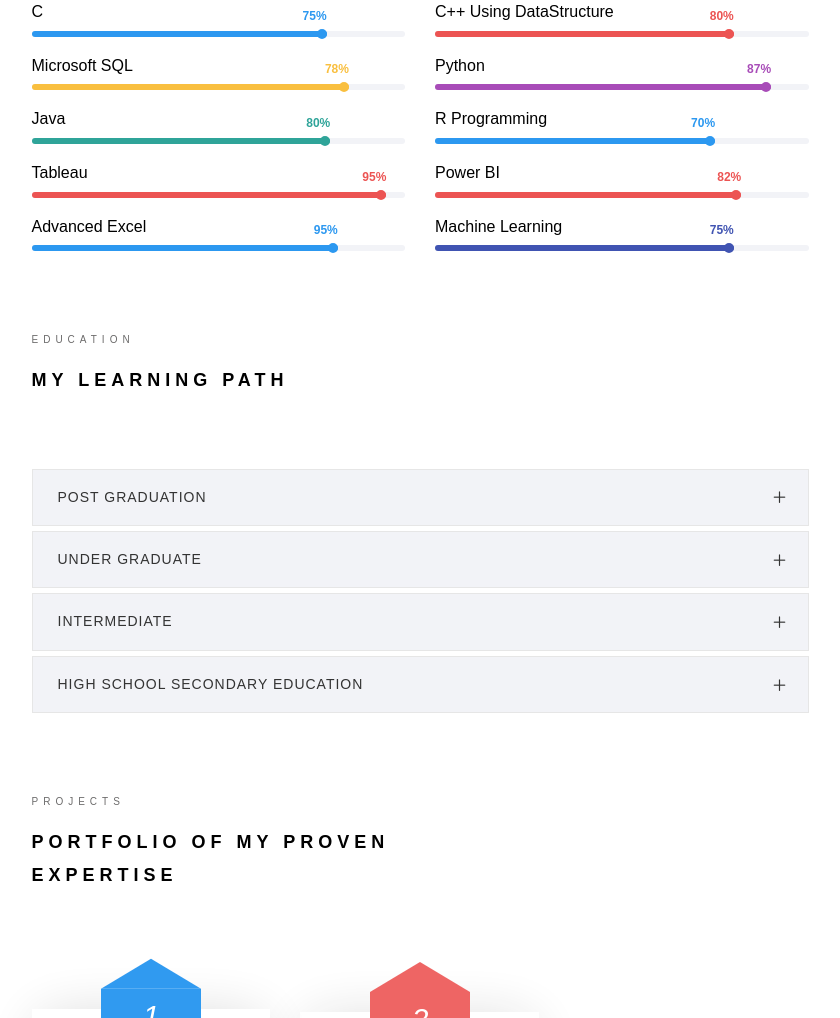
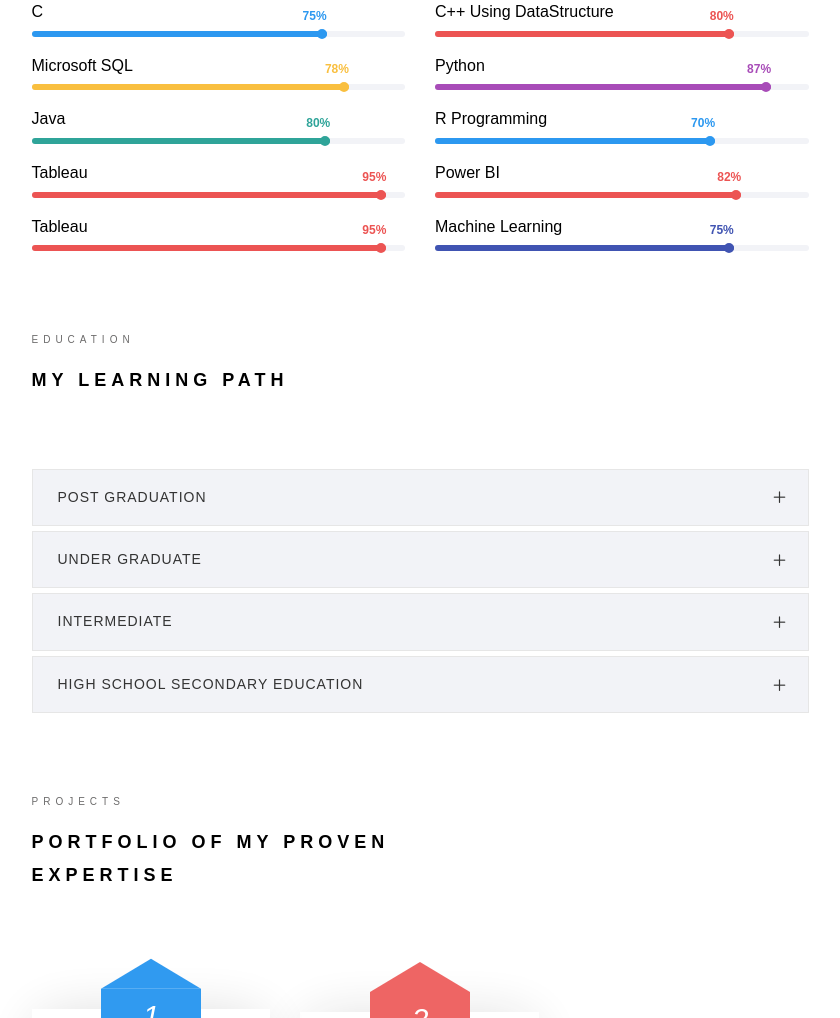
Before and after one commit to KavithaMutha22/Portfolio, a plain HTML site: page index.html in a window 1280 px wide. Shown: the part 1513-2531 px from the top of the page, without its empty margins (370-1210 px from the left). Drawn offline with Linux system fonts and the light colour scheme; a web font is replaced by a local one.

Commit message:
index.html
Signed-off-by: KavithaMutha22 <159529276+KavithaMutha22@users.noreply.github.com>

```diff
--- a/index.html
+++ b/index.html
@@ -342,10 +342,10 @@
 
 							<div class="col-md-6 animate-box" data-animate-effect="fadeInLeft">
 								<div class="progress-wrap">
-									<h3>Advanced Excel</h3>
+									<h3>Tableau</h3>
 									<div class="progress">
-										<div class="progress-bar color-1" role="progressbar" aria-valuenow="35"
-											aria-valuemin="0" aria-valuemax="100" style="width:82%">
+										<div class="progress-bar color-2" role="progressbar" aria-valuenow="95"
+											aria-valuemin="0" aria-valuemax="100" style="width:95%">
 											<span>95%</span>
 										</div>
 									</div>
```
